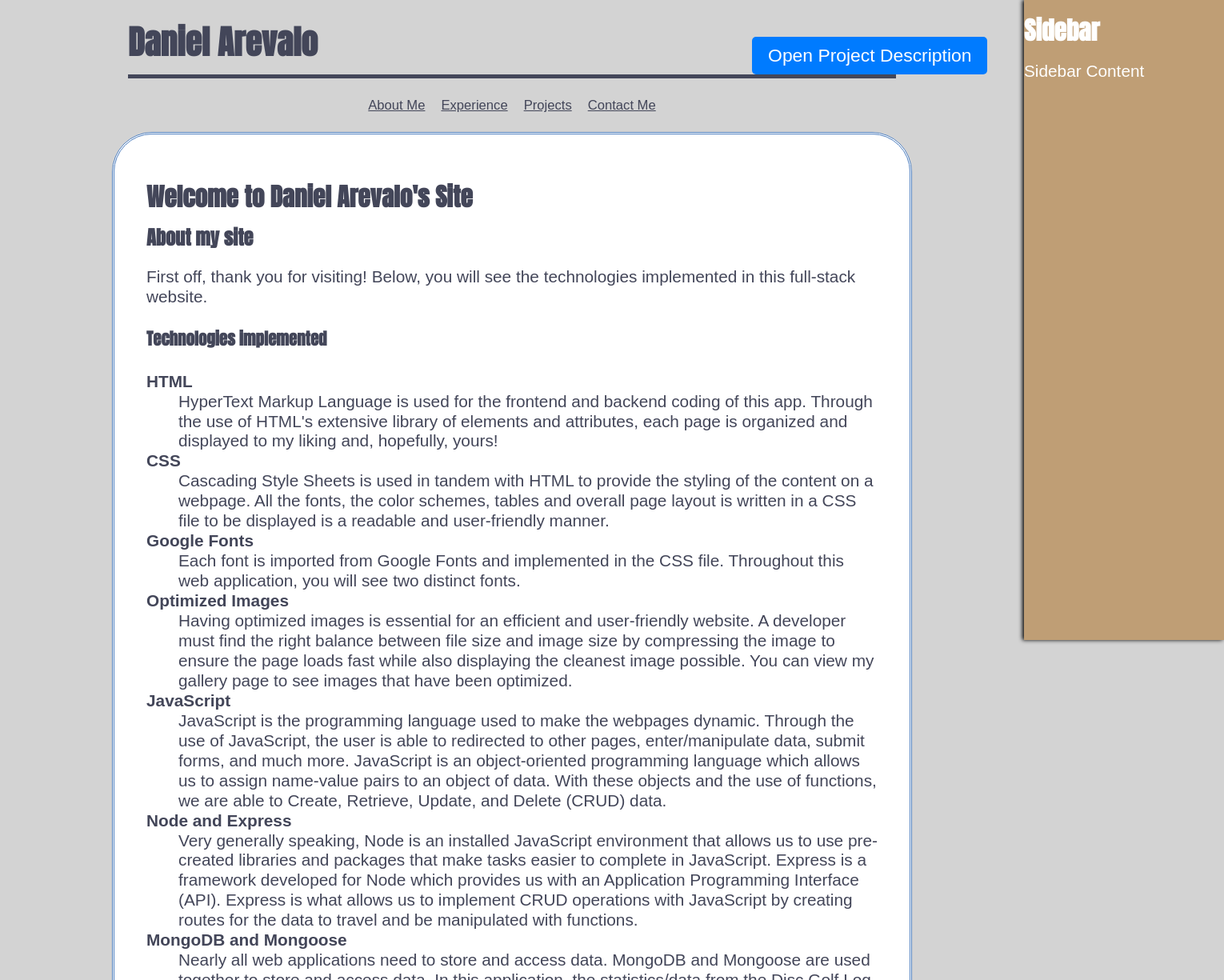
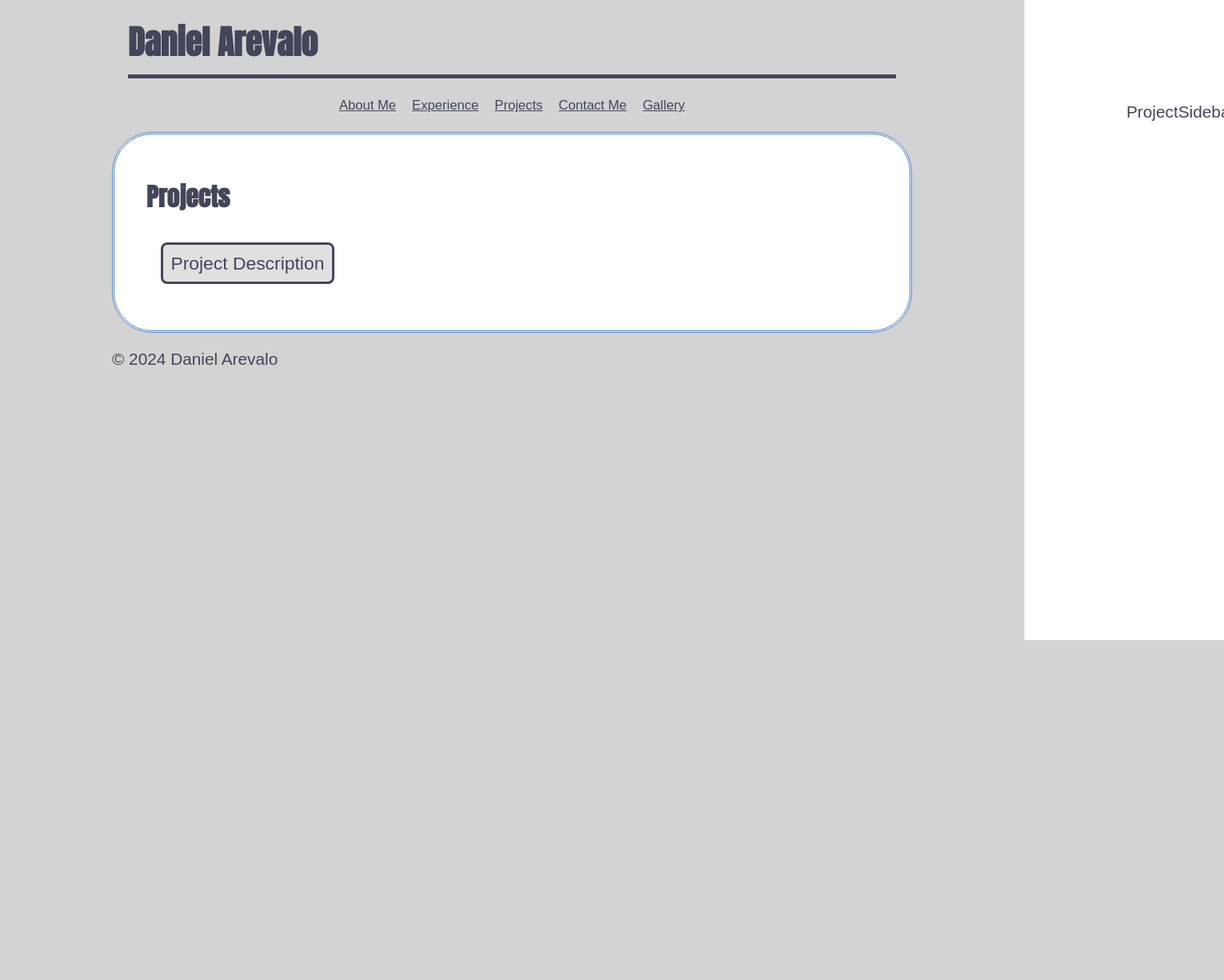
Before and after one commit to DanielArevalo059/ProfessionalPortfolio, a React (Create React App) app in the folder frontend/: page /projects in a window 1280 px wide. Shown: the top 1225 px of the page at 80% size, 1530 px wide, since content can reach past the window. After the commit the page ends 800 px from the top, so only its background shows below. Built offline with nearby package versions, Linux system fonts and the light colour scheme; a web font is replaced by a local one.

Commit message:
Added sidebar to projects page. Still working on clicking out of sidebar.

```diff
--- a/frontend/src/App.js
+++ b/frontend/src/App.js
@@ -11,6 +11,7 @@ import AboutMePage from "./pages/AboutMePage.js";
 import ExperiencePage from "./pages/ExperiencePage.js";
 import ProjectsPage from "./pages/ProjectsPage.js";
 import ContactPage from "./pages/ContactPage.js";
+import GalleryPage from "./pages/GalleryPage.js";
 
 //import styles
 import "./App.css";
@@ -34,6 +35,7 @@ function App() {
               <Route path="/experience" element={<ExperiencePage />} />
               <Route path="/projects" element={<ProjectsPage />} />
               <Route path="/contact" element={<ContactPage />} />
+              <Route path="/gallery" element={<GalleryPage />} />
             </Routes>
           </section>
         </main>
--- a/frontend/src/components/Nav.js
+++ b/frontend/src/components/Nav.js
@@ -1,16 +1,14 @@
-import { Link } from 'react-router-dom';
+import { Link } from "react-router-dom";
 
-function Nav(){
-    return (
-        <nav>
-        <Link to="/">About Me</Link>
-        <Link to='../experience'>Experience</Link>
-        <Link to='../projects'>Projects</Link>
-        <Link to='../contact'>Contact Me</Link>
-
-
-
+function Nav() {
+  return (
+    <nav>
+      <Link to="/">About Me</Link>
+      <Link to="../experience">Experience</Link>
+      <Link to="../projects">Projects</Link>
+      <Link to="../contact">Contact Me</Link>
+      <Link to="../gallery">Gallery</Link>
     </nav>
-    )
+  );
 }
 export default Nav;
--- a/frontend/src/components/ProjectSidebar.css
+++ b/frontend/src/components/ProjectSidebar.css
@@ -1,35 +1,14 @@
-.project-sidebar {
-    position: absolute;
-    right:-250px;
-    top:0;
-    width:250px;
-    height:100%;
-    background-color: #BF9E75;
-    color: #fff;
-    transition: right 0.3 ease;
-    box-shadow: -2px 0 5px black;
+aside {
+    position: fixed;
+    right:0;
+    top: 0;
+    bottom: 0;
+    padding: 10%;
+    background-color: white;
+    transform: translateX(100%);
+    transition: 0.15s ease transform;
 }
 
-.sidebar.open {
-    right:0;
+aside.visible {
+    transform: translateX(0);
 }
-
-sidebar-contect {
-    padding: 20px;
-}
-
-.toggle-button{
-    position: absolute;
-    top: 20px;
-    right: 20px;
-    padding: 10px 20px;
-    background-color: #007bff;
-    color:#fff;
-    border:none;
-    border-radius: 5px;
-    cursor:pointer;
-}
-
-toggle-button:hover {
-    background-color: #0056b3;
-}
--- a/frontend/src/pages/ProjectsPage.js
+++ b/frontend/src/pages/ProjectsPage.js
@@ -1,146 +1,18 @@
 import React from "react";
+import { useState } from "react";
 import ProjectSidebar from "../components/ProjectSidebar";
 
 function ProjectsPage() {
+  const [sidebarToggled, setSidebarToggled] = useState(false);
+
   return (
     <>
-      <h2>Welcome to Daniel Arevalo's Site</h2>
-      <ProjectSidebar />
+      <h2>Projects</h2>
+      <aside className={`${sidebarToggled ? "visible" : ""}`}>
+        ProjectSidebar
+      </aside>
       <article>
-        <h3>About my site</h3>
-        <p>
-          First off, thank you for visiting! Below, you will see the
-          technologies implemented in this full-stack website.
-        </p>
-        <p>
-          <h4>Technologies implemented</h4>
-          <dl>
-            <dt>
-              <strong>HTML</strong>
-            </dt>
-            <dd>
-              HyperText Markup Language is used for the frontend and backend
-              coding of this app. Through the use of HTML's extensive library of
-              elements and attributes, each page is organized and displayed to
-              my liking and, hopefully, yours!
-            </dd>
-            <dt>
-              <strong>CSS</strong>
-            </dt>
-            <dd>
-              Cascading Style Sheets is used in tandem with HTML to provide the
-              styling of the content on a webpage. All the fonts, the color
-              schemes, tables and overall page layout is written in a CSS file
-              to be displayed is a readable and user-friendly manner.
-            </dd>
-
-            <dt>
-              <strong>Google Fonts</strong>
-            </dt>
-            <dd>
-              Each font is imported from Google Fonts and implemented in the CSS
-              file. Throughout this web application, you will see two distinct
-              fonts.
-            </dd>
-
-            <dt>
-              <strong>Optimized Images</strong>
-            </dt>
-            <dd>
-              Having optimized images is essential for an efficient and
-              user-friendly website. A developer must find the right balance
-              between file size and image size by compressing the image to
-              ensure the page loads fast while also displaying the cleanest
-              image possible. You can view my gallery page to see images that
-              have been optimized.
-            </dd>
-
-            <dt>
-              <strong>JavaScript</strong>
-            </dt>
-            <dd>
-              JavaScript is the programming language used to make the webpages
-              dynamic. Through the use of JavaScript, the user is able to
-              redirected to other pages, enter/manipulate data, submit forms,
-              and much more. JavaScript is an object-oriented programming
-              language which allows us to assign name-value pairs to an object
-              of data. With these objects and the use of functions, we are able
-              to Create, Retrieve, Update, and Delete (CRUD) data.
-            </dd>
-
-            <dt>
-              <strong>Node and Express</strong>
-            </dt>
-            <dd>
-              Very generally speaking, Node is an installed JavaScript
-              environment that allows us to use pre-created libraries and
-              packages that make tasks easier to complete in JavaScript. Express
-              is a framework developed for Node which provides us with an
-              Application Programming Interface (API). Express is what allows us
-              to implement CRUD operations with JavaScript by creating routes
-              for the data to travel and be manipulated with functions.
-            </dd>
-
-            <dt>
-              <strong>MongoDB and Mongoose</strong>
-            </dt>
-            <dd>
-              Nearly all web applications need to store and access data. MongoDB
-              and Mongoose are used together to store and access data. In this
-              application, the statistics/data from the Disc Golf Log page is
-              stored in a MongoDB Atlas Cluster, which is a cloud-based data
-              storage service. Mongoose, on the other hand, is a package
-              installed and used in the backend of the web application that
-              provides a communicative layer between Node and the MongoDB
-              database.
-            </dd>
-
-            <dt>
-              <strong>React and React Icons</strong>
-            </dt>
-            <dd>
-              This webpage implements React, which is a very useful framework
-              that is implemented on the front (user) end of this web
-              application. Without React, manipulating a webpage through the
-              user's interactions can be tedious and error-prone. But, with
-              React, the developer can write higher-level language and let React
-              manipulate the webpage accordingly through the use of components.
-              React also allows for Single Page Applications, where all the
-              static content of a web application from the web server is loaded
-              into the browser one time. However, the manipulation to the
-              webpage will still look and feel like it is loading new
-              pages/content upon interaction (until any data is CRUD-ed). React
-              Icons can be seen on my Order page as well as my Disc Golf Log
-              page. These icons are downloaded from React Icons and used as
-              user-friendly, clickable, images.{" "}
-            </dd>
-
-            <dt>
-              <strong>REST</strong>
-            </dt>
-            <dd>
-              My webpage uses a REST (Represenational State Transfer) API
-              implementation. In order for a web app to be sonsidered REST, it
-              must follow specific guidelines. In general, a REST API contains a
-              server that manages collections of resources which are identified
-              through unique URLs. Then, the CRUD operations must be implemented
-              using HTTP methods POST, GET, PUT, and DELETE for Create,
-              Retrieve, Update, and Delete, respectively. This makes development
-              for a web app easier for the developer to understand what is
-              happening in the code and to build off previously created apps.
-              Lastly, the server must be stateless, meaning all information
-              needed to process a request must be sent at the instant of the
-              request.
-            </dd>
-          </dl>
-          <p>
-            Again, thank you for visiting my site. Please enjoy additional Web
-            Development topics in my Topics page, optimized images in my
-            Gallery, a made-up list of items to order in my Order page, an
-            example of DOM manipulation through the staff page, and a Disc Golf
-            log that allows you to CRUD some data!
-          </p>
-        </p>
+        <button className="sidebar-toggle" onClick={() => setSidebarToggled(true)}>Project Description</button>
       </article>
     </>
   );
```
